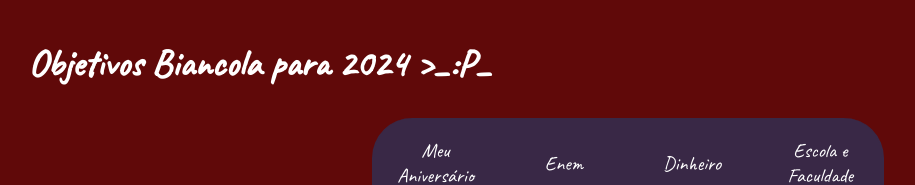
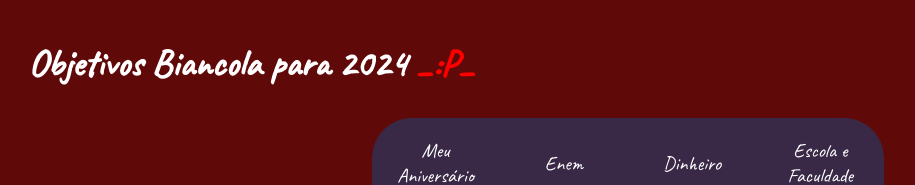
Before and after one commit to bipossenti/Projeto-de-vida, a plain HTML site: page index.html in a window 1280 px wide. Shown: the top 185 px of the page, without its empty margins (12-927 px from the left). Drawn offline with Linux system fonts and the light colour scheme; a web font is replaced by a local one.

Commit message:
Update index.html

```diff
--- a/index.html
+++ b/index.html
@@ -8,7 +8,7 @@
 </head>
 <body>
     <section class="conteudo-principal">
-        <h2 class="titulo-principal">Objetivos Biancola para 2024 >_:P_</span></h2>
+        <h2 class="titulo-principal">Objetivos Biancola para 2024 <span>_:P_</span></h2>
         <div class="conteudo">
             <div class="botoes">
                 <button class="botao ativo">Meu Aniversário</button>
```
